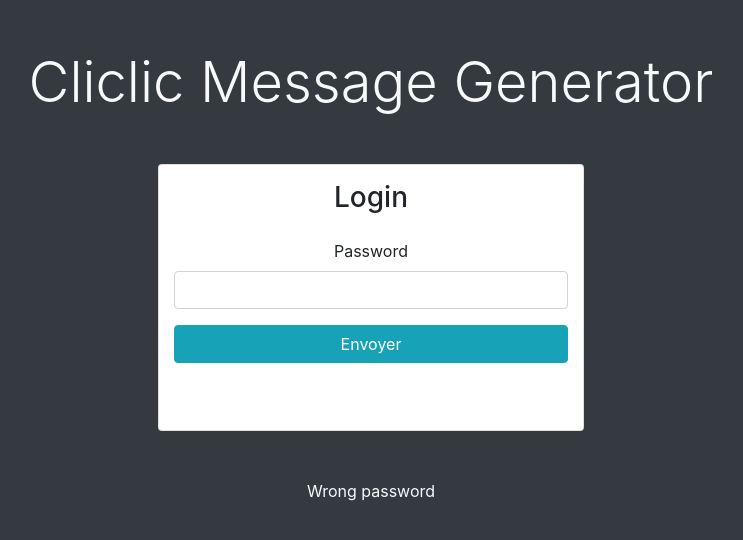
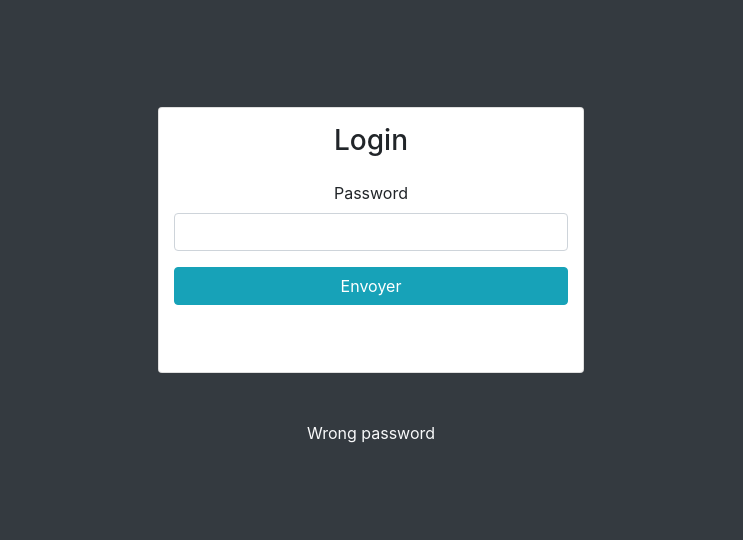
Before and after one commit to Mehdi-Zouaoui/MsgGenerator, a React (Create React App) app in the folder client/: page /login in a window 1280 px wide. Shown: the part 116-656 px from the top of the page, without its empty margins (269-1012 px from the left). Built offline with nearby package versions, Linux system fonts and the light colour scheme.

Commit message:
No login Title

```diff
--- a/client/src/components/LoginForm.jsx
+++ b/client/src/components/LoginForm.jsx
@@ -46,7 +46,6 @@ class LoginForm extends React.Component {
         return (
 
             <div style={{height : "100vh"}} className="justify-content-center align-items-center d-flex flex-column">
-                <h1 className="mx-auto mb-5  text-light display-4">Cliclic Message Generator</h1>
                 <form method="post" onSubmit={this.handleSubmit} className=" py-3 card col-4 ">
 
                     <h3 className="mb-4">Login</h3>
```
